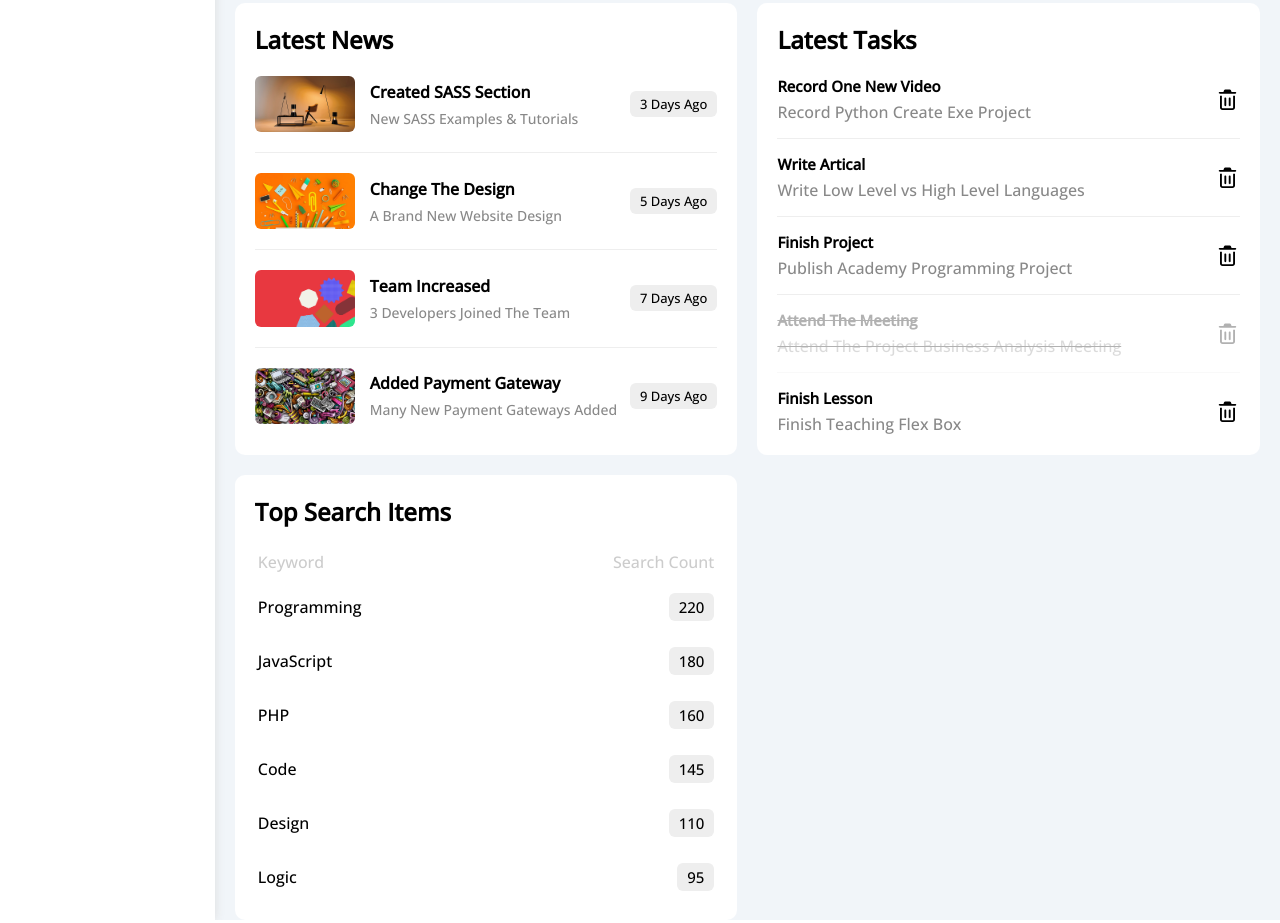
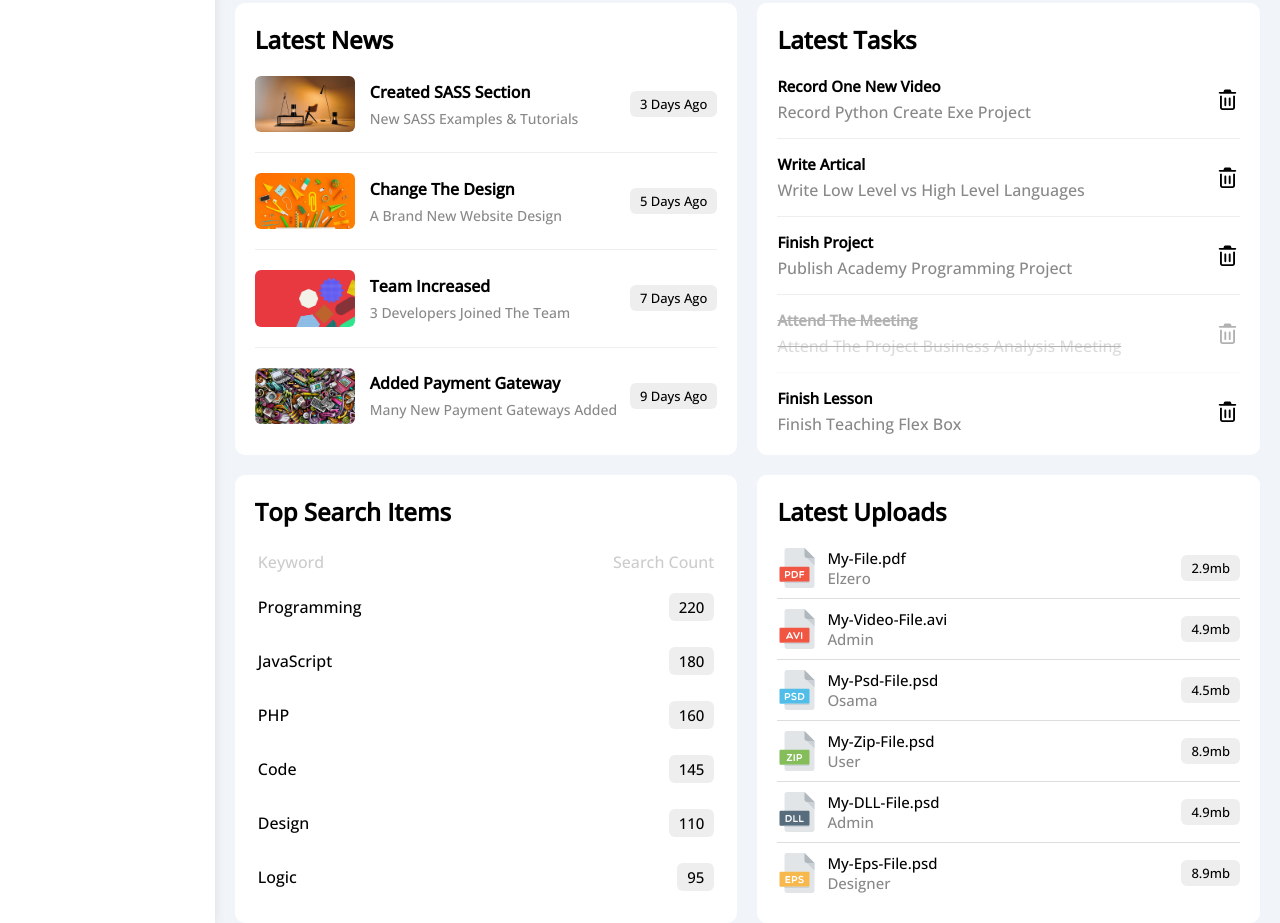
Before and after one commit to Ramiz-Moh/Dashboard-project, a plain HTML site: page index.html in a window 1280 px wide. Shown: the part 1042-1965 px from the top of the page. Drawn offline with nearby package versions, Linux system fonts and the light colour scheme.

Commit message:
create latest-upload-feature

```diff
--- a/Css/framework.css
+++ b/Css/framework.css
@@ -362,6 +362,10 @@
     font-size: 16px;
 }
 
+.fs-17 {
+    font-size: 17px;
+}
+
 .fs-18 {
     font-size: 18px;
 }
--- a/Css/master.css
+++ b/Css/master.css
@@ -442,3 +442,21 @@ ul {
 }
 
 /* End Latest Tasks */
+
+/* Start Latest Uploads */
+.uploads .uploads-row:not(:last-of-type) {
+    border-bottom: 1px solid #ddd;
+}
+
+.uploads .uploads-row img {
+    width: 40px;
+    margin-right: 10px;
+}
+
+.uploads .uploads-row .info {
+    flex-grow: 1;
+}
+
+
+
+/* Etart Latest Uploads */
--- a/index.html
+++ b/index.html
@@ -304,6 +304,59 @@
                     </table>
                 </div>
                 <!-- End Top Search -->
+                <!-- Start Latest Upload -->
+                <div class="uploads p-20 bg-white rad-10">
+                    <h2 class="mt-0 mb-20">Latest Uploads</h2>
+                    <div class="uploads-row d-flex space-between align-center pb-10">
+                        <img src="/imgs/pdf.svg" />
+                        <div class="info">
+                            <h3 class="fs-15 m-0 fw-400">My-File.pdf</h3>
+                            <p class="m-0 fs-15 c-grey">Elzero</p>
+                        </div>
+                        <span class="btn-shape bg-eee fs-13">2.9mb</span>
+                    </div>
+                    <div class="uploads-row d-flex space-between align-center pt-10 pb-10">
+                        <img src="/imgs/avi.svg" />
+                        <div class="info">
+                            <h3 class="fs-15 m-0 fw-400">My-Video-File.avi</h3>
+                            <p class="m-0 fs-15 c-grey">Admin</p>
+                        </div>
+                        <span class="btn-shape bg-eee fs-13">4.9mb</span>
+                    </div>
+                    <div class="uploads-row d-flex space-between align-center pt-10 pb-10">
+                        <img src="/imgs/psd.svg" />
+                        <div class="info">
+                            <h3 class="fs-15 m-0 fw-400">My-Psd-File.psd</h3>
+                            <p class="m-0 fs-15 c-grey">Osama</p>
+                        </div>
+                        <span class="btn-shape bg-eee fs-13">4.5mb</span>
+                    </div>
+                    <div class="uploads-row d-flex space-between align-center pt-10 pb-10">
+                        <img src="/imgs/zip.svg" />
+                        <div class="info">
+                            <h3 class="fs-15 m-0 fw-400">My-Zip-File.psd</h3>
+                            <p class="m-0 fs-15 c-grey">User</p>
+                        </div>
+                        <span class="btn-shape bg-eee fs-13">8.9mb</span>
+                    </div>
+                    <div class="uploads-row d-flex space-between align-center pt-10 pb-10">
+                        <img src="/imgs/dll.svg" />
+                        <div class="info">
+                            <h3 class="fs-15 m-0 fw-400">My-DLL-File.psd</h3>
+                            <p class="m-0 fs-15 c-grey">Admin</p>
+                        </div>
+                        <span class="btn-shape bg-eee fs-13">4.9mb</span>
+                    </div>
+                    <div class="uploads-row d-flex space-between align-center pt-10 pb-10">
+                        <img src="/imgs/eps.svg" />
+                        <div class="info">
+                            <h3 class="fs-15 m-0 fw-400">My-Eps-File.psd</h3>
+                            <p class="m-0 fs-15 c-grey">Designer</p>
+                        </div>
+                        <span class="btn-shape bg-eee fs-13">8.9mb</span>
+                    </div>
+                </div>
+                <!-- End Latest Upload -->
             </div>
             <!-- End Wrapper -->
         </div>
```
